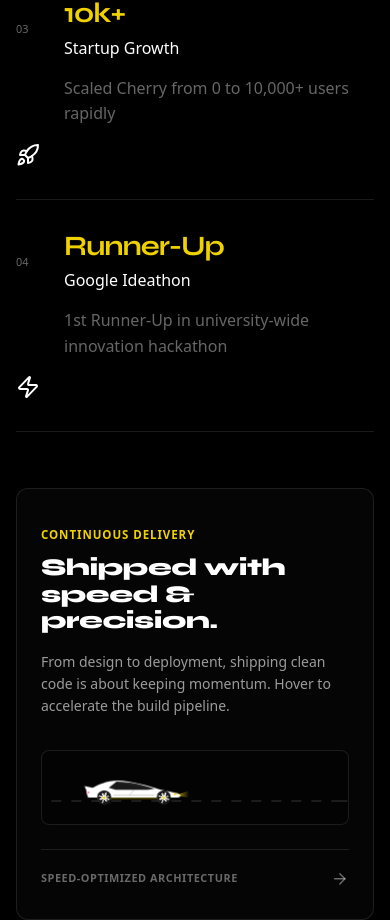
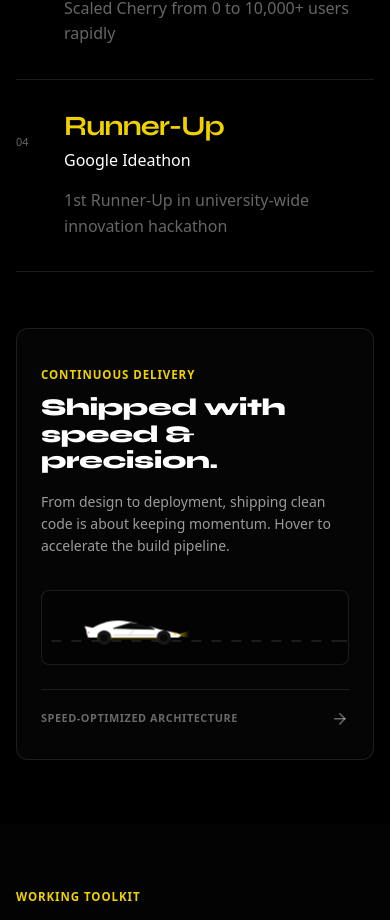
Before and after one commit to aakarsh12x/PortfolioV2, a Next.js app: page / in a window 390 px wide. Shown: the part 4667-5587 px from the top of the page. Built offline with nearby package versions, Linux system fonts and the light colour scheme.

Commit message:
fix: set transform-box view-box for correct wheel alignment and rotation on PC browsers

```diff
--- a/src/app/globals.css
+++ b/src/app/globals.css
@@ -958,9 +958,10 @@ html.light .ambient-glow {
   height: min(58vh, 560px);
   min-height: 380px;
   right: clamp(1rem, 5vw, 5rem);
-  top: 50%;
-  transform: translateY(-50%);
-  margin: 0;
+  top: 0;
+  bottom: 0;
+  margin-block: auto;
+  margin-inline: 0;
 }
 
 .hero-portrait__offset {
@@ -1178,7 +1179,7 @@ html.light .hero-portrait__tone {
   .hero-shell { width: min(100% - 2.5rem, 900px); padding-top: 4.8rem; }
   .hero-composition { min-height: 720px; align-content: start; padding-top: 4rem; }
   .hero-title { grid-column: 1 / 12; font-size: clamp(4rem, 10vw, 6rem); }
-  .hero-portrait { width: clamp(300px, 47vw, 430px); height: 500px; right: 2rem; top: 54%; }
+  .hero-portrait { width: clamp(300px, 47vw, 430px); height: 500px; right: 2rem; top: 0; bottom: 0; margin-block: auto; }
   .hero-intro { grid-column: 1 / 7; grid-row: 2; align-self: start; margin: 0; padding-left: 0; }
   .hero-crosshair { right: -2.5rem; }
   .hero-proof { grid-template-columns: repeat(3, 1fr); }
@@ -1824,9 +1825,16 @@ textarea:focus-visible,
   100% { transform: translateY(2px) rotate(0.2deg); }
 }
 
+
 /* Wheels */
+.car-card__wheel--rear {
+  transform-origin: 22.9167% 64.7059%;
+}
+.car-card__wheel--front {
+  transform-origin: 77.0833% 64.7059%;
+}
 .car-card__wheel {
-  transform-origin: 0px 0px;
+  transform-box: view-box;
   animation: wheel-rotate 2s linear infinite;
 }
 .car-card-wrapper:hover .car-card__wheel,
--- a/src/components/Achievements.tsx
+++ b/src/components/Achievements.tsx
@@ -144,7 +144,6 @@ export const Achievements = () => {
                                 <h3>{item.label}</h3>
                             </div>
                             <p>{item.desc}</p>
-                            <item.icon aria-hidden="true" />
                         </article>
                     ))}
                 </div>
--- a/src/components/ui/CarCard.tsx
+++ b/src/components/ui/CarCard.tsx
@@ -6,14 +6,18 @@ import { ArrowRight } from "lucide-react";
 export const CarCard = () => {
     // Mobile tap-to-move state
     const [isAccelerating, setIsAccelerating] = useState(false);
+    const [isHovered, setIsHovered] = useState(false);
+
+    const isMovingFast = isAccelerating || isHovered;
 
     return (
         <div
             className={`car-card-wrapper ${isAccelerating ? 'is-accelerating' : ''}`}
             onClick={() => setIsAccelerating(prev => !prev)}
+            onMouseEnter={() => setIsHovered(true)}
+            onMouseLeave={() => setIsHovered(false)}
         >
             <div className="car-card">
-                <div className="car-card__glow" aria-hidden="true" />
                 <div className="car-card__content">
                     <span className="car-card__label">Continuous Delivery</span>
                     <h3>Shipped with speed &amp; precision.</h3>
@@ -63,11 +67,9 @@ export const CarCard = () => {
                                 />
 
                                 {/* Sleek Dark Canopy (Windows) */}
-                                <path
-                                    d="M82,20 C110,20 145,28 165,36 L150,38 L80,38 L65,34 Z"
-                                    fill="var(--bg-primary)"
-                                    opacity="0.9"
-                                />
+                                <path d="M75,35 L110,24 L145,26 L165,37 Z" fill="#090909" stroke="var(--bg-primary)" strokeWidth="1.5" />
+                                <path d="M112,24 L110,35 L145,35 L145,26 Z" fill="#090909" stroke="var(--bg-primary)" strokeWidth="1" />
+
                                 {/* Window Reflection Highlight */}
                                 <path d="M85,22 C105,22 135,29 155,35" fill="none" stroke="rgba(255,255,255,0.15)" strokeWidth="1" />
 
```
